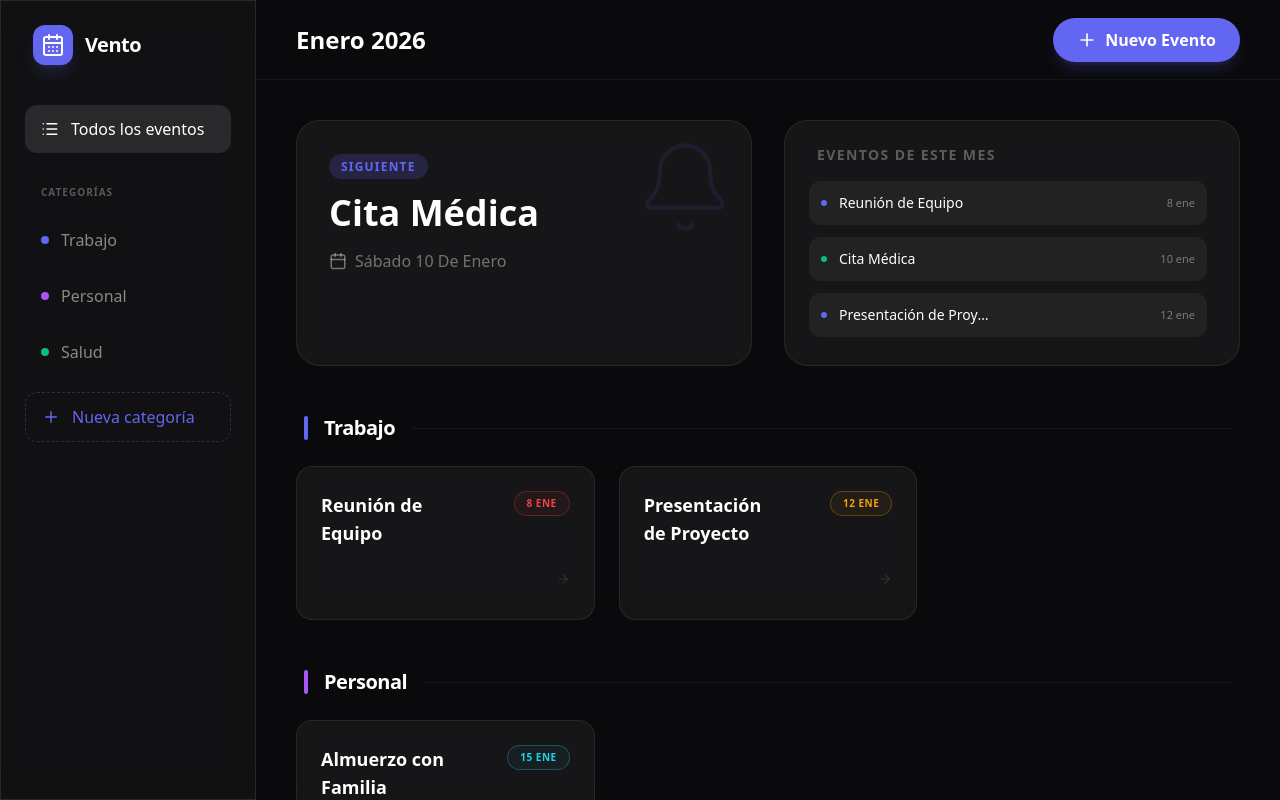
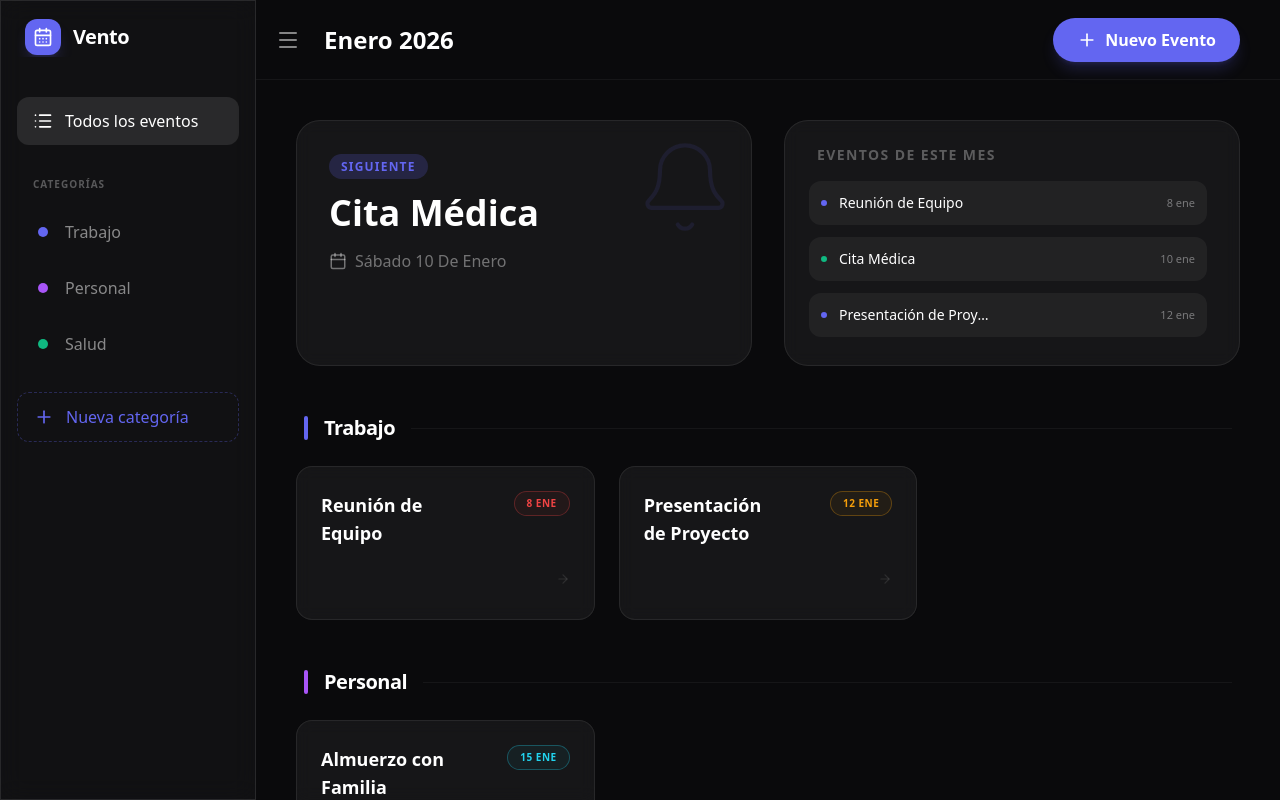
Before and after one commit to decxx1/vento, a React (Vite) app: page / in a window 1280 px wide. Built offline with nearby package versions, Linux system fonts and the light colour scheme; the HTML template or start-up script is replaced by a standard one.

Commit message:
Sidebar compact and full

```diff
--- a/src/App.tsx
+++ b/src/App.tsx
@@ -29,6 +29,7 @@ export default function App() {
   const [editingEvent, setEditingEvent] = useState<Event | null>(null);
   const [deletingEventId, setDeletingEventId] = useState<number | null>(null);
   const [db, setDb] = useState<any>(null);
+  const [isSidebarLocked, setIsSidebarLocked] = useState(false);
 
   // Initialize DB and Load Data
   useEffect(() => {
@@ -175,10 +176,15 @@ export default function App() {
         selectedCategory={selectedCategory}
         setSelectedCategory={setSelectedCategory}
         onAddCategory={() => setIsAddCategoryOpen(true)}
+        isLocked={isSidebarLocked}
       />
 
       <main className="flex-1 flex flex-col relative overflow-hidden">
-        <Header onAddEvent={() => { setEditingEvent(null); setIsAddEventOpen(true); }} />
+        <Header
+          onAddEvent={() => { setEditingEvent(null); setIsAddEventOpen(true); }}
+          isSidebarLocked={isSidebarLocked}
+          setIsSidebarLocked={setIsSidebarLocked}
+        />
 
         <div className="flex-1 overflow-y-auto p-10 space-y-12">
           <Dashboard
--- a/src/components/Header.tsx
+++ b/src/components/Header.tsx
@@ -1,23 +1,34 @@
-import { Plus } from 'lucide-react';
+import { Plus, Menu } from 'lucide-react';
 import { format } from 'date-fns';
 import { es } from 'date-fns/locale';
 
 interface HeaderProps {
     onAddEvent: () => void;
+    isSidebarLocked: boolean;
+    setIsSidebarLocked: (locked: boolean) => void;
 }
 
-export function Header({ onAddEvent }: HeaderProps) {
+export function Header({ onAddEvent, isSidebarLocked, setIsSidebarLocked }: HeaderProps) {
     return (
-        <header className="h-20 flex items-center justify-between px-10 border-b border-white/5">
-            <h2 className="text-2xl font-bold capitalize">
-                {format(new Date(), "MMMM yyyy", { locale: es })}
-            </h2>
+        <header className="h-20 flex items-center justify-between pl-3 pr-6 lg:pr-10 border-b border-white/5 shrink-0">
+            <div className="flex items-center gap-4">
+                <button
+                    onClick={() => setIsSidebarLocked(!isSidebarLocked)}
+                    className="p-2 hover:bg-white/10 rounded-xl text-white/50 hover:text-white transition-all duration-200 active:scale-95"
+                    title={isSidebarLocked ? "Desbloquear menú lateral" : "Bloquear menú lateral"}
+                >
+                    <Menu size={24} />
+                </button>
+                <h2 className="text-2xl font-bold capitalize">
+                    {format(new Date(), "MMMM yyyy", { locale: es })}
+                </h2>
+            </div>
             <button
                 onClick={onAddEvent}
                 className="bg-primary hover:bg-primary/90 text-white px-6 py-2.5 rounded-full font-semibold shadow-lg shadow-primary/20 transition-all flex items-center gap-2"
             >
                 <Plus size={20} />
-                Nuevo Evento
+                <span className="hidden sm:inline">Nuevo Evento</span>
             </button>
         </header>
     );
--- a/src/components/Sidebar.tsx
+++ b/src/components/Sidebar.tsx
@@ -1,4 +1,5 @@
-import { Plus, List, CalendarDays } from 'lucide-react';
+import { Plus, List, CalendarDays, Menu } from 'lucide-react';
+import { useState } from 'react';
 import { cn } from '../lib/utils';
 import { Category } from '../types';
 
@@ -7,52 +8,105 @@ interface SidebarProps {
     selectedCategory: number | null;
     setSelectedCategory: (id: number | null) => void;
     onAddCategory: () => void;
+    isLocked: boolean;
 }
 
-export function Sidebar({ categories, selectedCategory, setSelectedCategory, onAddCategory }: SidebarProps) {
+export function Sidebar({ categories, selectedCategory, setSelectedCategory, onAddCategory, isLocked }: SidebarProps) {
+    const [isHovered, setIsHovered] = useState(false);
+
+    const isExpanded = isLocked || isHovered;
+
     return (
-        <aside className="w-64 glass border-r border-white/10 flex flex-col p-6">
-            <div className="flex items-center gap-3 mb-10 px-2">
-                <div className="p-2 bg-primary rounded-xl shadow-lg shadow-primary/20">
-                    <CalendarDays size={24} />
+        <aside
+            onMouseEnter={() => setIsHovered(true)}
+            onMouseLeave={() => setIsHovered(false)}
+            className={cn(
+                "glass border-r border-white/10 flex flex-col p-4 transition-all duration-300 ease-in-out h-full overflow-hidden shrink-0",
+                isExpanded ? "w-64" : "w-20"
+            )}
+        >
+            {/* Sidebar Top: Logo Only (Hamburger moved to Header) */}
+            <div className="inline-flex items-center gap-3 mb-10 px-2 h-10 overflow-hidden">
+                <div className="p-2 bg-primary rounded-xl shadow-lg shadow-primary/20 shrink-0">
+                    <CalendarDays size={20} />
                 </div>
-                <h1 className="text-xl font-bold tracking-tight">Vento</h1>
+                <h1 className={cn(
+                    "text-xl font-bold tracking-tight whitespace-nowrap transition-all duration-300",
+                    isExpanded ? "opacity-100 translate-x-0" : "opacity-0 -translate-x-4 pointer-events-none"
+                )}>
+                    Vento
+                </h1>
             </div>
 
-            <div className="flex-1 overflow-y-auto space-y-2">
+            <div className="flex-1 overflow-y-auto space-y-2 no-scrollbar">
                 <button
                     onClick={() => setSelectedCategory(null)}
                     className={cn(
-                        "w-full flex items-center gap-3 px-4 py-3 rounded-xl transition-all duration-200",
-                        selectedCategory === null ? "bg-white/10 text-white" : "text-white/50 hover:text-white hover:bg-white/5"
+                        "w-full inline-flex items-center px-4 py-3 rounded-xl transition-all duration-200 group",
+                        selectedCategory === null ? "bg-white/10 text-white" : "text-white/50 hover:text-white hover:bg-white/5",
+                        !isExpanded ? "justify-center px-0" : "gap-3"
                     )}
+                    title={!isExpanded ? "Todos los eventos" : ""}
                 >
-                    <List size={18} />
-                    <span className="font-medium">Todos los eventos</span>
+                    <div className="shrink-0">
+                        <List size={20} />
+                    </div>
+                    <span className={cn(
+                        "font-medium transition-all duration-300 whitespace-nowrap overflow-hidden",
+                        isExpanded ? "w-auto opacity-100" : "w-0 opacity-0"
+                    )}>
+                        Todos los eventos
+                    </span>
                 </button>
 
-                <div className="pt-6 pb-2 px-4 uppercase text-[10px] font-bold tracking-widest text-white/30">Categorías</div>
+                <div className={cn(
+                    "pt-6 pb-2 px-4 uppercase text-[10px] font-bold tracking-widest text-white/30 transition-opacity duration-300",
+                    isExpanded ? "opacity-100" : "opacity-0"
+                )}>
+                    {isExpanded ? "Categorías" : ""}
+                </div>
+
+                {!isExpanded && <div className="h-px bg-white/5 my-2 mx-2" />}
 
                 {categories.map(cat => (
                     <button
                         key={cat.id}
                         onClick={() => setSelectedCategory(cat.id)}
                         className={cn(
-                            "w-full flex items-center gap-3 px-4 py-3 rounded-xl transition-all duration-200 group",
+                            "w-full flex items-center px-4 py-3 rounded-xl transition-all duration-200 group",
                             selectedCategory === cat.id ? "bg-white/10 text-white" : "text-white/50 hover:text-white hover:bg-white/5"
                         )}
+                        title={!isExpanded ? cat.name : ""}
                     >
-                        <div className="w-2 h-2 rounded-full" style={{ backgroundColor: cat.color }} />
-                        <span className="font-medium flex-1 text-left">{cat.name}</span>
+                        <div className="shrink-0 flex items-center justify-center w-[20px]">
+                            <div className="w-2.5 h-2.5 rounded-full" style={{ backgroundColor: cat.color }} />
+                        </div>
+                        <span className={cn(
+                            "ml-3 font-medium flex-1 text-left transition-all duration-300 whitespace-nowrap overflow-hidden",
+                            isExpanded ? "w-auto opacity-100" : "w-0 opacity-0"
+                        )}>
+                            {cat.name}
+                        </span>
                     </button>
                 ))}
 
                 <button
                     onClick={onAddCategory}
-                    className="w-full flex items-center gap-3 px-4 py-3 rounded-xl text-primary hover:bg-primary/10 transition-all border border-dashed border-primary/30 mt-4"
+                    className={cn(
+                        "w-full inline-flex items-center px-4 py-3 rounded-xl text-primary hover:bg-primary/10 transition-all border border-dashed border-primary/30 mt-4",
+                        !isExpanded ? "justify-center px-0" : "gap-3"
+                    )}
+                    title={!isExpanded ? "Nueva categoría" : ""}
                 >
-                    <Plus size={18} />
-                    <span className="font-medium">Nueva categoría</span>
+                    <div className="shrink-0">
+                        <Plus size={20} />
+                    </div>
+                    <span className={cn(
+                        "font-medium transition-all duration-300 whitespace-nowrap overflow-hidden",
+                        isExpanded ? "w-auto opacity-100" : "w-0 opacity-0"
+                    )}>
+                        Nueva categoría
+                    </span>
                 </button>
             </div>
         </aside>
--- a/src/index.css
+++ b/src/index.css
@@ -9,6 +9,15 @@
   --color-upcoming: #22d3ee;
   --color-urgent: #f59e0b;
   --color-overdue: #ef4444;
+}
+
+.no-scrollbar::-webkit-scrollbar {
+  display: none;
+}
+
+.no-scrollbar {
+  -ms-overflow-style: none;
+  scrollbar-width: none;
 }
 
 :root {
```
